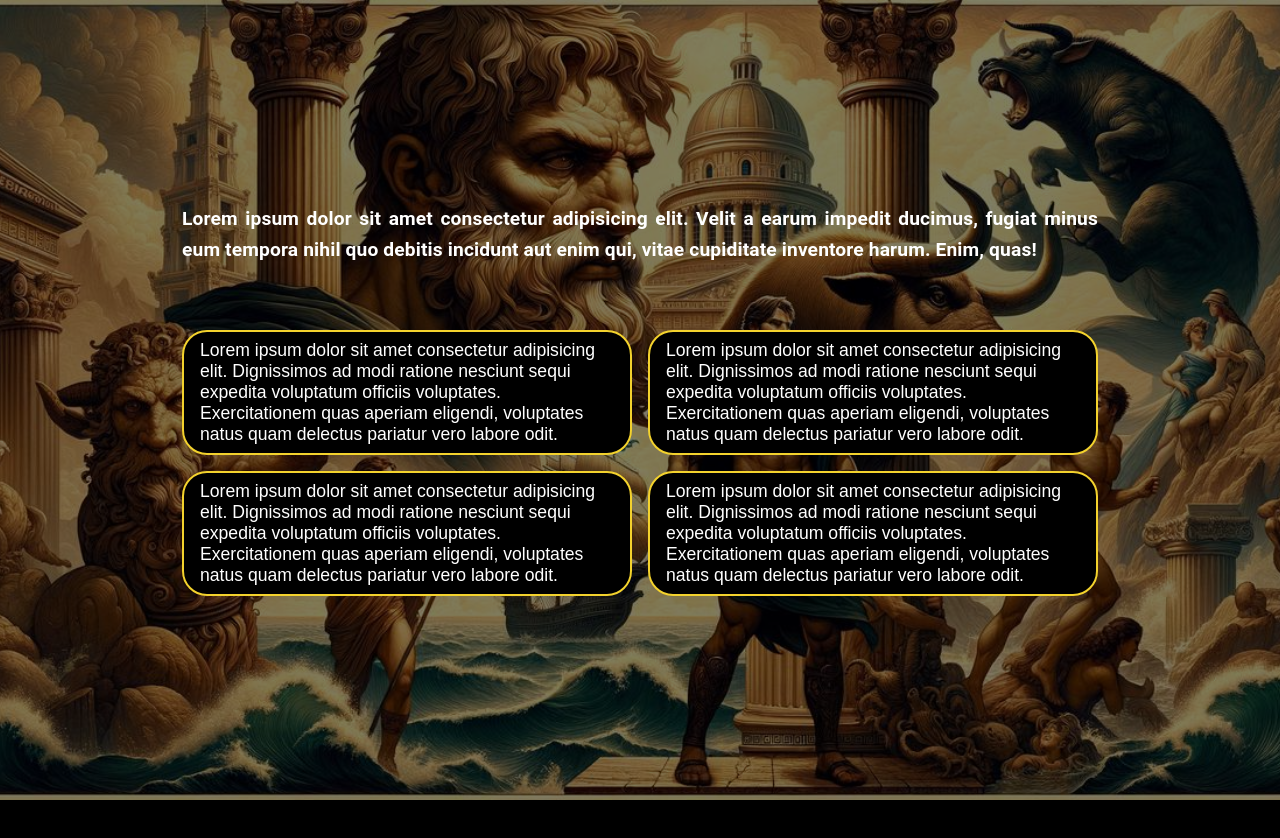
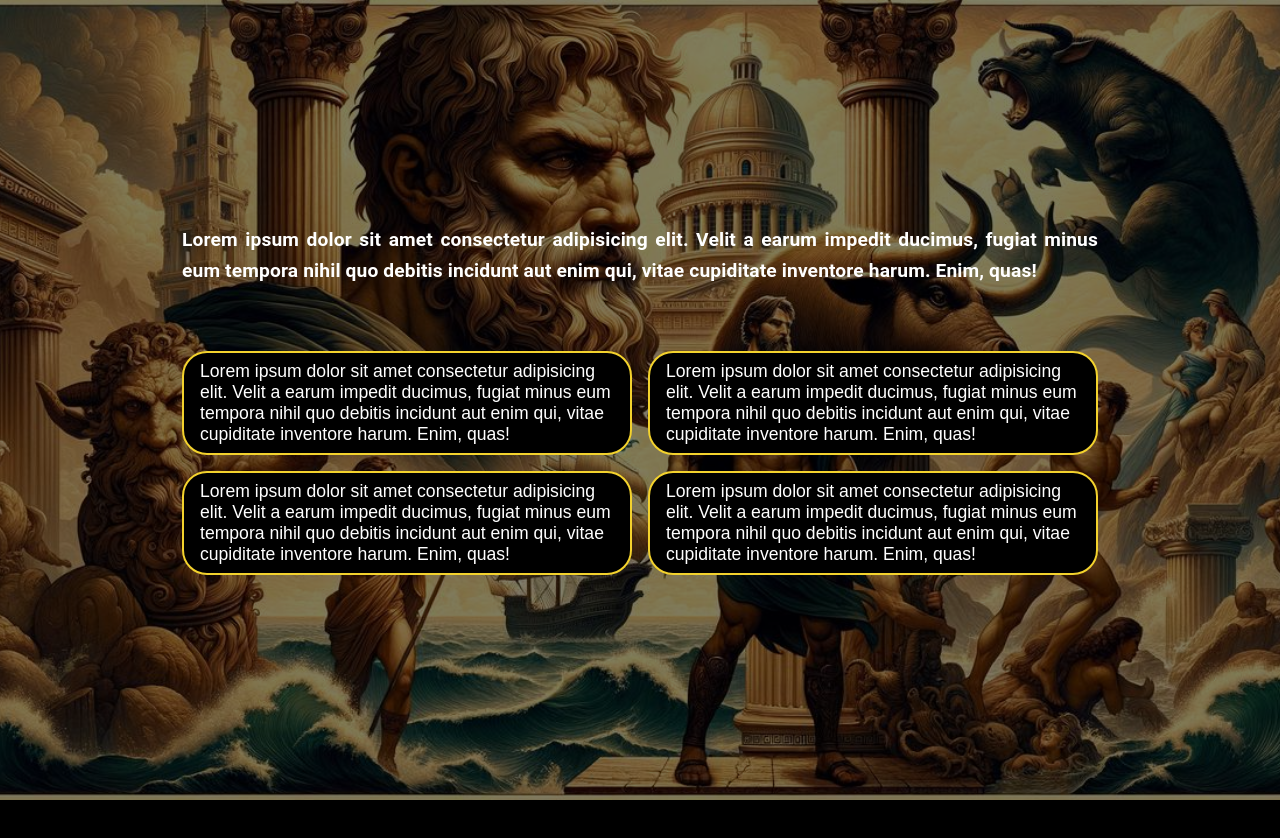
Before and after one commit to HristoP96/turing-titans-fe, a React (Create React App) app in the folder turning-titans/: page /game in a window 1280 px wide. Shown: the top 838 px of the page. Built offline with nearby package versions, Linux system fonts and the light colour scheme.

Commit message:
passing options with props

```diff
--- a/turning-titans/src/components/Option/Option.jsx
+++ b/turning-titans/src/components/Option/Option.jsx
@@ -1,9 +1,9 @@
 import React from 'react'
 import './Option.css'
 
-const Option = ( { option }) => {
+const Option = ( { option, onClick }) => {
     return (
-        <div className={'option'} >
+        <div className={'option'}  onClick={onClick}>
             <span>{option}</span>
         </div>
     )
--- a/turning-titans/src/components/Options/Options.jsx
+++ b/turning-titans/src/components/Options/Options.jsx
@@ -2,14 +2,17 @@ import React from 'react'
 import Option from '../Option/Option'
 import './Options.css'
 
-const Options = () => {
+const Options = ( { options, onClick }) => {
     const text = "Lorem ipsum dolor sit amet consectetur adipisicing elit. Dignissimos ad modi ratione nesciunt sequi expedita voluptatum officiis voluptates. Exercitationem quas aperiam eligendi, voluptates natus quam delectus pariatur vero labore odit."
   return (
     <div className='options'>
-        <Option option={text} />
-        <Option option={text} />
-        <Option option={text} />
-        <Option option={text} />
+      {options.map((o, index) => (
+      <Option
+        key={index}
+        option={o}
+        onClick={onClick}
+      />
+    ))}
     </div>
   )
 }
--- a/turning-titans/src/pages/Game/Game.jsx
+++ b/turning-titans/src/pages/Game/Game.jsx
@@ -10,10 +10,17 @@ const text = 'Lorem ipsum dolor sit amet consectetur adipisicing elit. Velit a e
 const Game = () => {
   const [isSelected, setIsSelected] = useState(false);
 
+  const options = ['Lorem ipsum dolor sit amet consectetur adipisicing elit. Velit a earum impedit ducimus, fugiat minus eum tempora nihil quo debitis incidunt aut enim qui, vitae cupiditate inventore harum. Enim, quas!','Lorem ipsum dolor sit amet consectetur adipisicing elit. Velit a earum impedit ducimus, fugiat minus eum tempora nihil quo debitis incidunt aut enim qui, vitae cupiditate inventore harum. Enim, quas!','Lorem ipsum dolor sit amet consectetur adipisicing elit. Velit a earum impedit ducimus, fugiat minus eum tempora nihil quo debitis incidunt aut enim qui, vitae cupiditate inventore harum. Enim, quas!','Lorem ipsum dolor sit amet consectetur adipisicing elit. Velit a earum impedit ducimus, fugiat minus eum tempora nihil quo debitis incidunt aut enim qui, vitae cupiditate inventore harum. Enim, quas!'
+]
+
+  const onClick = () => {
+    setIsSelected(true);
+  };
+
   return (
     <Box sx={{ padding: 40, textAlign: 'justify', display: 'flex', flexDirection: 'column', gap: '4rem', justifyContent: 'center', alignItems: 'center' }}>
       {!isSelected ? <StoryText text={text} /> : null}
-      <Options />
+      <Options onClick={onClick} options={options} />
     </Box>
   )
 }
```
